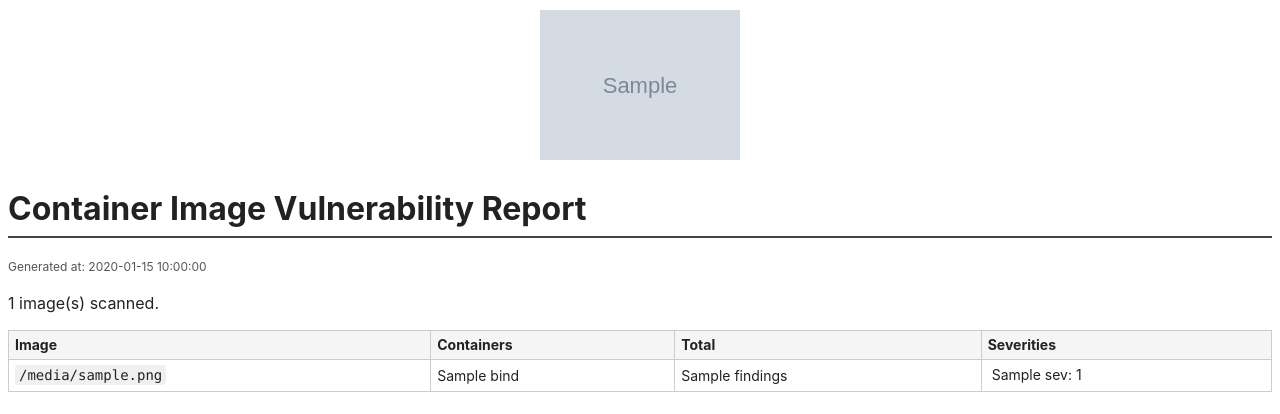
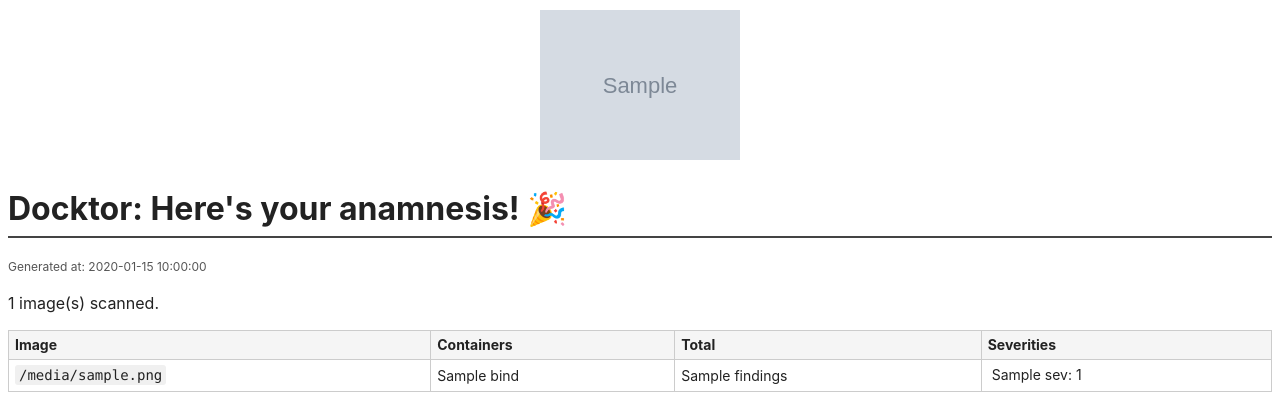
Before and after one commit to lotrekagency/dock-tor, a Python web app: template app/templates/report.html.j2 in a window 1280 px wide. Shown: the top 414 px of the page. Run offline with Jinja, Linux system fonts and the light colour scheme; the template is opened without the code that fills it: most values are stand-ins (such as "Sample title", 1, 10 or a date in 2020).

Commit message:
chore: update docktor logo and readme

```diff
--- a/app/templates/report.html.j2
+++ b/app/templates/report.html.j2
@@ -24,7 +24,7 @@
     <img src="{{ logo_data_uri }}" alt="docktor logo" style="max-width:200px; width:200px; height:auto;" />
   </div>
   {% endif %}
-  <h1>Container Image Vulnerability Report</h1>
+  <h1>Docktor: Here's your anamnesis! 🎉</h1>
   <p class="small">Generated at: {{ generated_at }}</p>
   <p>{{ results|length }} image(s) scanned.</p>
   <table>
```
Also changed, not shown: README.md, app/static/docktor-logo.png.
